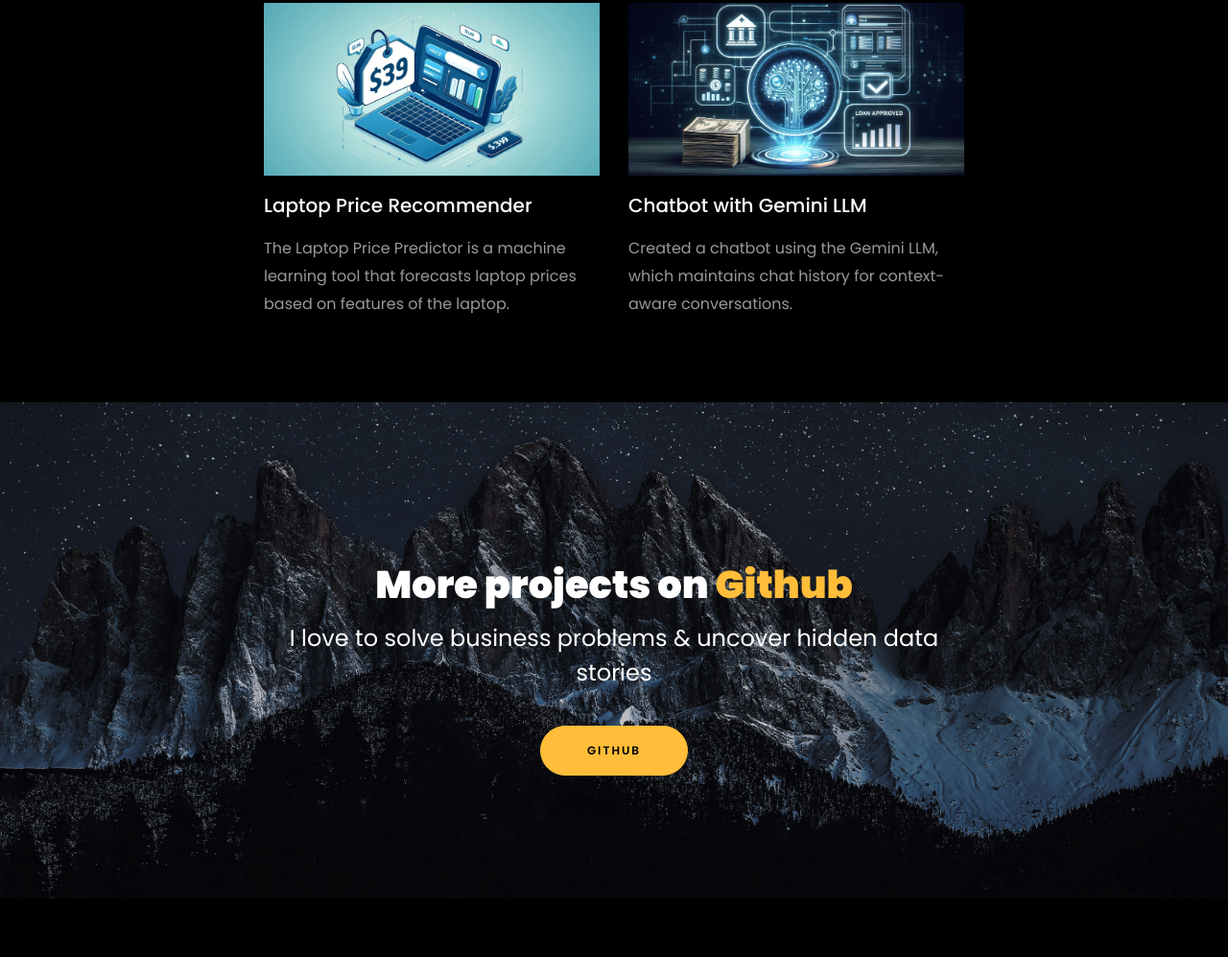
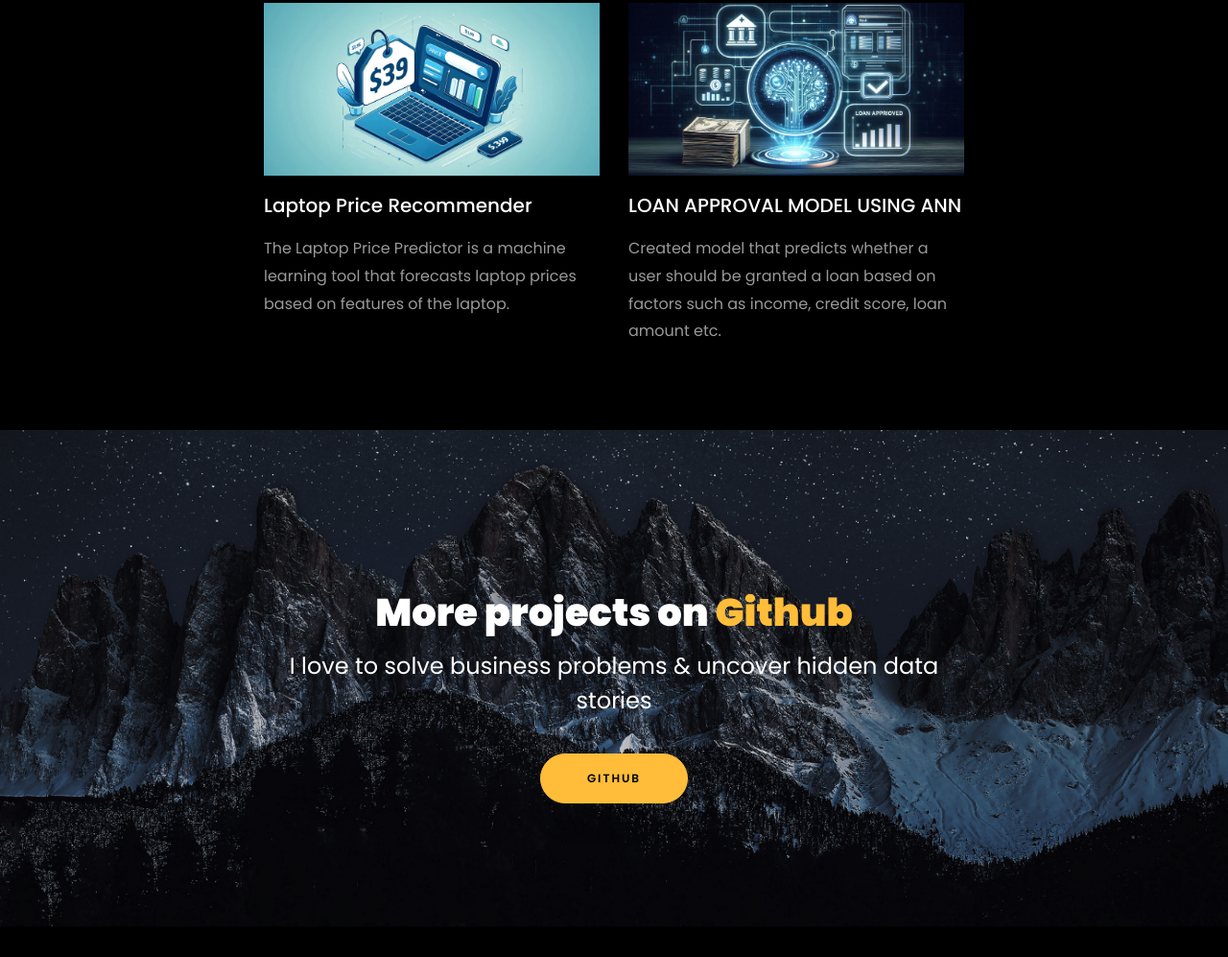
Before and after one commit to Ganapati-nk/Ganapati-nk.github.io, a plain HTML site: page index.html in a window 1280 px wide. Shown: the part 3358-4355 px from the top of the page at 96% size. Drawn offline with Linux system fonts and the light colour scheme; files whose address does not match are found by name.

Commit message:
Update index.html

```diff
--- a/index.html
+++ b/index.html
@@ -475,12 +475,12 @@
 			</div>
 			<div class="col-md-4 d-flex ftco-animate">
 				<div class="blog-entry justify-content-end">
-				<a href="https://github.com/Ganapati-nk/LLM_Chatbot_Geminii" class="block-20 zoom-effect" style="background-image: url('images/Designer (16).jpeg');">
+				<a href="https://github.com/Ganapati-nk/Loan_Approval_Model_Using_ANN" class="block-20 zoom-effect" style="background-image: url('images/Designer (16).jpeg');">
 				</a>
 				<div class="text mt-3 float-right d-block">
 
-				  <h3 class="heading"><a href="https://github.com/Ganapati-nk/LLM_Chatbot_Geminii">Chatbot with Gemini LLM</a></h3>
-				  <p>Created a chatbot using the Gemini LLM, which maintains chat history for context-aware conversations. </p>
+				  <h3 class="heading"><a href="https://github.com/Ganapati-nk/Loan_Approval_Model_Using_ANN">LOAN APPROVAL MODEL USING ANN</a></h3>
+				  <p>Created model that predicts whether a user should be granted a loan based on factors such as income, credit score, loan amount etc. </p>
 				</div>
 			  </div>
 			</div>
```
